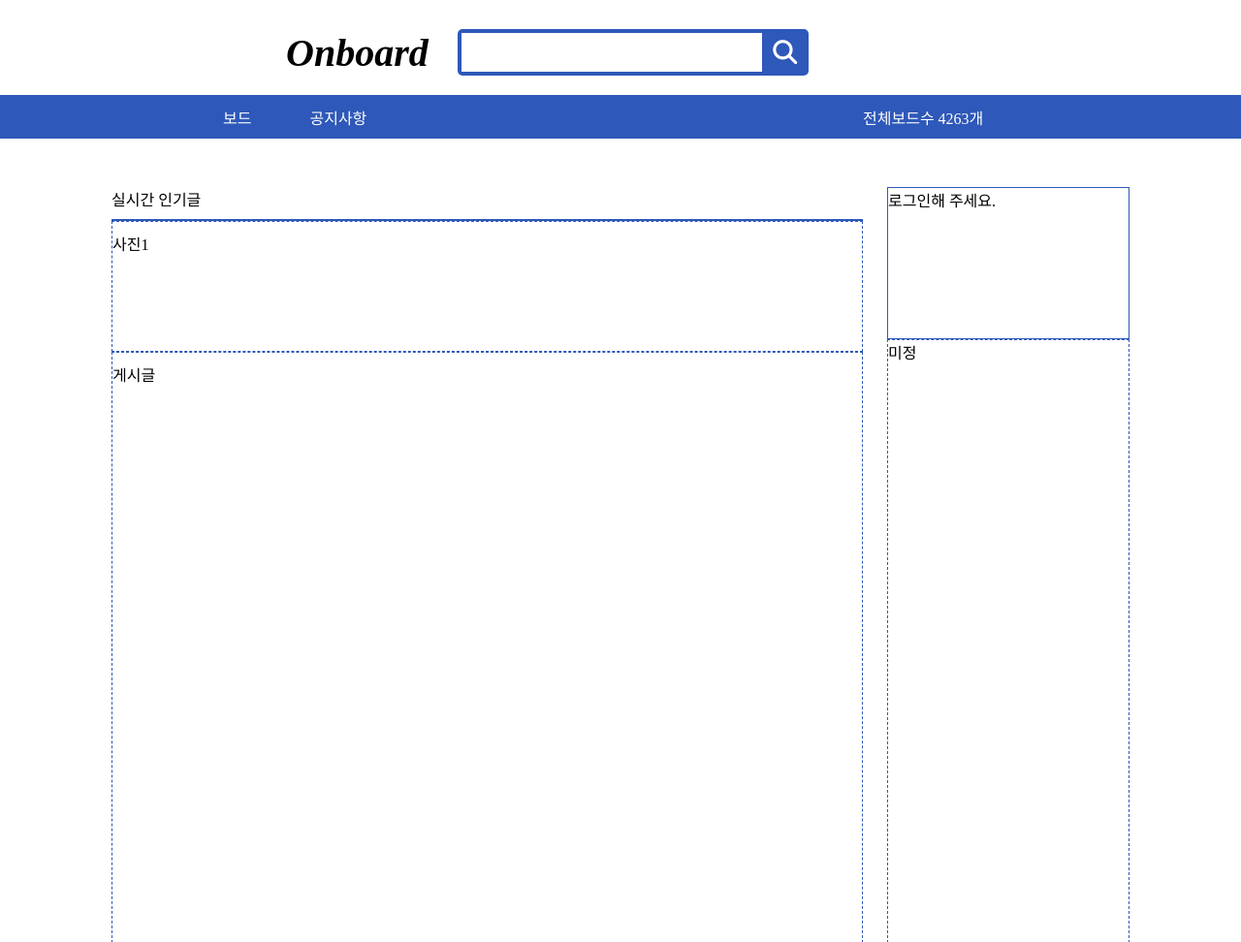
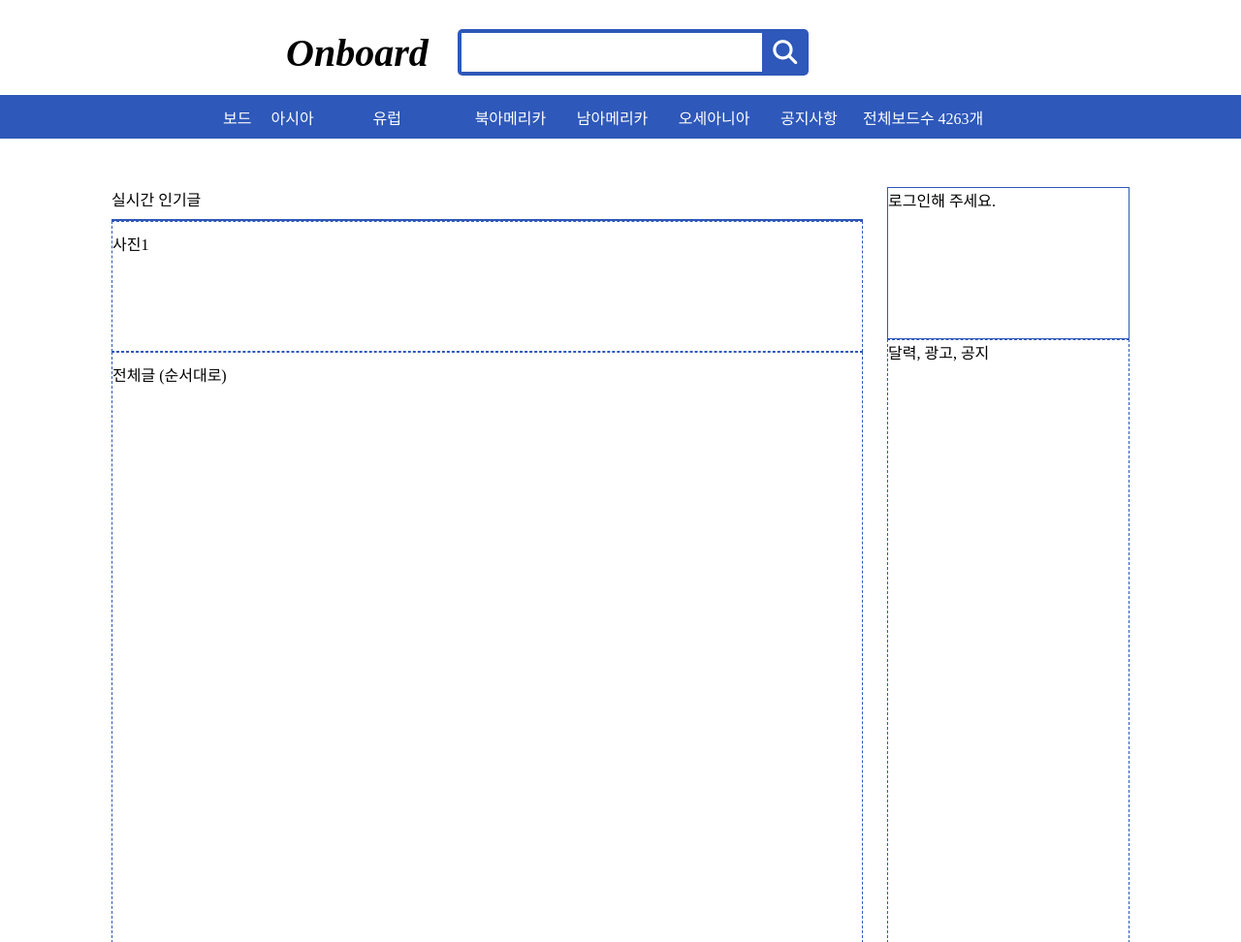
Before and after one commit to Kl3G/Onboard, a Spring Boot app: page / in a window 1280 px wide. Shown: the top 972 px of the page at 97% size. Run offline with Spring Boot 4, Linux system fonts and the light colour scheme; some libraries are stand-ins or nearby versions.

Commit message:
데이터베이스 검토완료

```diff
--- a/src/main/resources/templates/index.html
+++ b/src/main/resources/templates/index.html
@@ -117,9 +117,24 @@
             max-height: 30px;">
             <ul style="list-style-type: none; display: flex; align-items: center; margin-left: 20px; flex-grow: 1; ">
                 <li style="margin-left: 20px;">
-                    <a href="/board" style="color: white;">보드</a>
+                    <a href="/board" style="color: white; flex: 1;">보드</a>
                 </li>
-                <li style="margin-left: 60px;">
+                <li style="margin-left: 20px; flex: 1;">
+                    <a href="/board" style="color: white;">아시아</a>
+                </li>
+                <li style="margin-left: 20px; flex: 1;">
+                    <a href="/board" style="color: white;">유럽</a>
+                </li>
+                <li style="margin-left: 20px; flex: 1;">
+                    <a href="/board" style="color: white;">북아메리카</a>
+                </li>
+                <li style="margin-left: 20px; flex: 1;">
+                    <a href="/board" style="color: white;">남아메리카</a>
+                </li>
+                <li style="margin-left: 20px; flex: 1;">
+                    <a href="/board" style="color: white;">오세아니아</a>
+                </li>
+                <li style="margin-left: 20px; flex: 1;">
                     <a href="/notice" style="color: white;">공지사항</a>
                 </li>
             </ul>
@@ -136,7 +151,7 @@
             <section style="width: 775px; padding-bottom: 20px; margin-left: 25px;">
                 <div style="box-sizing: border-box; padding-bottom: 10px; height: 35px; display: flex; border-bottom: 2px solid #2E58B9;">실시간 인기글</div>
                 <div style="box-sizing: border-box; padding-top: 10px; height: 135px; display: flex; border: dashed 1px #2E58B9;">사진1</div>
-                <div style="box-sizing: border-box; padding-top: 10px; height: 610px; display: flex; border: dashed 1px #2E58B9;">게시글</div>
+                <div style="box-sizing: border-box; padding-top: 10px; height: 610px; display: flex; border: dashed 1px #2E58B9;">전체글 (순서대로)</div>
             </section>
             <aside  style="width: 275px; box-sizing: border-box; padding-bottom: 20px; padding-left: 25px;
             margin-right: 25px; display: flex; flex-direction: column;<!--#A9A6A6-->">
@@ -144,7 +159,7 @@
                     로그인해 주세요.
                 </div>
                 <div style="flex: 4; border: 1px dashed #2E58B9;">
-                    미정
+                    달력, 광고, 공지
                 </div>
             </aside>
         </div>
```
